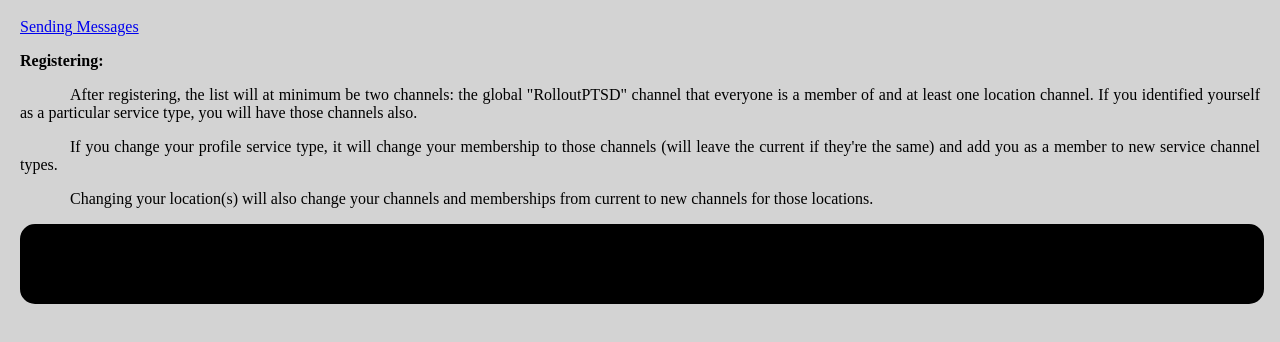
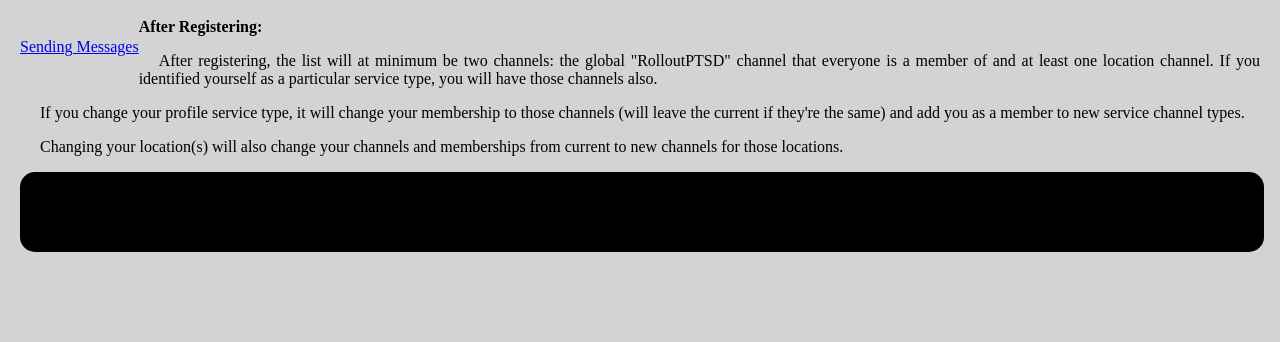
Before and after one commit to maskowe/roptsdconnguide, a plain HTML site: page index.html in a window 1280 px wide. Shown: the part 60-402 px from the top of the page. Drawn offline with Linux system fonts and the light colour scheme.

Commit message:
styling 0820 1007

```diff
--- a/index.html
+++ b/index.html
@@ -7,25 +7,26 @@
 </head>
 <body>
   <h1>RolloutPTSD Connect Guide</h1>
+  <div style="float:left; margin-top:20px; margin-bottom:20px;">
+    <div style="float:left;">
+      <a href="/roptsdconnguide/sendingmsgs.html">Sending Messages</a>
+    </div>
 
-  <a href="/roptsdconnguide/sendingmsgs.html">Sending Messages</a>
-
-
-
+  </div>
   <p>
-    <b>Registering:</b>
+    <b>After Registering:</b>
   </p>
-  <p style="text-indent: 50px">
+  <p style="text-indent: 20px">
     After registering, the list will at minimum be two channels:  the global "RolloutPTSD"
 	    channel that everyone is a member of and at least one location channel.  If you
 	    identified yourself as a particular service type, you will have those channels also.
   </p>
-  <p style="text-indent: 50px">
+  <p style="text-indent: 20px">
     If you change your profile service type, it will change your membership to those
       channels (will leave the current if they're the same) and add you as a member to new
       service channel types.
   </p>
-  <p style="text-indent: 50px">
+  <p style="text-indent: 20px">
     Changing your location(s) will also change your channels and memberships from
 	    current to new channels for those locations.
   </p>
```
Also changed, not shown: sendingmsgs.html (+4 -1 lines).
